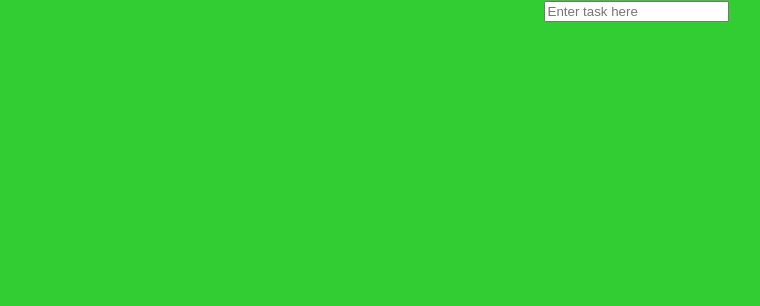
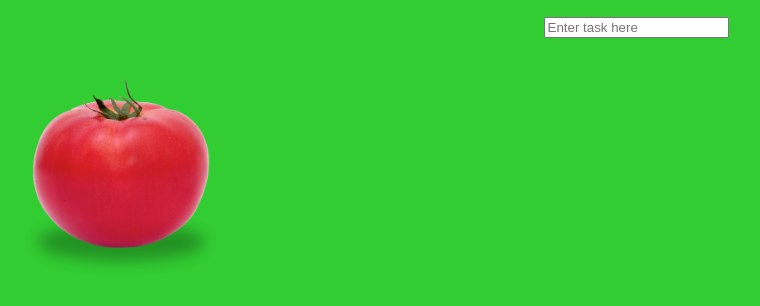
Before and after one commit to naaltunian/Pomodoro, a React (Create React App) app: page / in a window 1280 px wide. Shown: the top 306 px of the page, without its empty margins (4-764 px from the left). Built offline with nearby package versions, Linux system fonts and the light colour scheme.

Commit message:
Create logo and apply css on task form

```diff
--- a/src/App.js
+++ b/src/App.js
@@ -1,6 +1,6 @@
 import React from 'react';
 import TaskList from './Components/Todo/TaskList';
-// import "./Components/Todo/Task.css";
+import Pomodoro from './Components/Pomodoro/Pomodoro';
 
 class App extends React.Component {
 
@@ -8,6 +8,7 @@ class App extends React.Component {
     return(
       <div>
         <TaskList />
+        <Pomodoro />
       </div>
     )
   }
--- /dev/null
+++ b/src/Components/Pomodoro/Logo.js
@@ -0,0 +1,10 @@
+import React from 'react';
+import Pom from './assets/pomodoro.png';
+
+const Logo = () => {
+    return(
+        <img src={Pom} alt="tomato" height="250px" />
+    )
+}
+
+export default Logo;
--- /dev/null
+++ b/src/Components/Pomodoro/Pomodoro.js
@@ -0,0 +1,14 @@
+import React from 'react';
+import Logo from './Logo';
+
+class Pomodoro extends React.Component {
+    render() {
+        return(
+            <div>
+                <Logo />
+            </div>
+        )
+    }
+}
+
+export default Pomodoro;
--- a/src/Components/Todo/Task.css
+++ b/src/Components/Todo/Task.css
@@ -6,6 +6,10 @@
     display: flex;
     flex-direction: column;
     align-items: center;
+}
+
+.push-down {
+    margin-top: 1rem;
 }
 
 .sub-task {
--- a/src/Components/Todo/TaskForm.js
+++ b/src/Components/Todo/TaskForm.js
@@ -4,7 +4,7 @@ const TaskForm = props => {
     return(
         <Fragment>
             { !props.state.task &&
-                <form onSubmit={props.handleSubmit}>
+                <form className="push-down" onSubmit={props.handleSubmit}>
                     <input type="text" value={props.state.taskInput} name="taskInput" placeholder="Enter task here" onChange={props.handleChange} />
                 </form>
             }
--- a/src/Components/Todo/TaskList.js
+++ b/src/Components/Todo/TaskList.js
@@ -50,8 +50,8 @@ class TaskList extends React.Component {
     render() {
         return(
             <div className="task-form">
+                { this.state.task && <h2><strong>Task:</strong> {this.state.task}</h2>}
                 <TaskForm state={this.state} handleChange={this.handleChange} handleSubmit={this.handleSubmit} handleSubTaskSubmit={this.handleSubTaskSubmit} />
-                { this.state.task && <h2><strong>Task:</strong> {this.state.task}</h2>}
                 { this.state.subTasks && this.state.subTasks.map((subTask, index) => {
                     return <SubTask id={index} key={index} subTask={subTask} delete={this.deleteSubTask} />
                 })}
```
Also changed, not shown: src/Components/Pomodoro/Pomodoro.css (added), src/Components/Pomodoro/assets/pomodoro.png (added).
